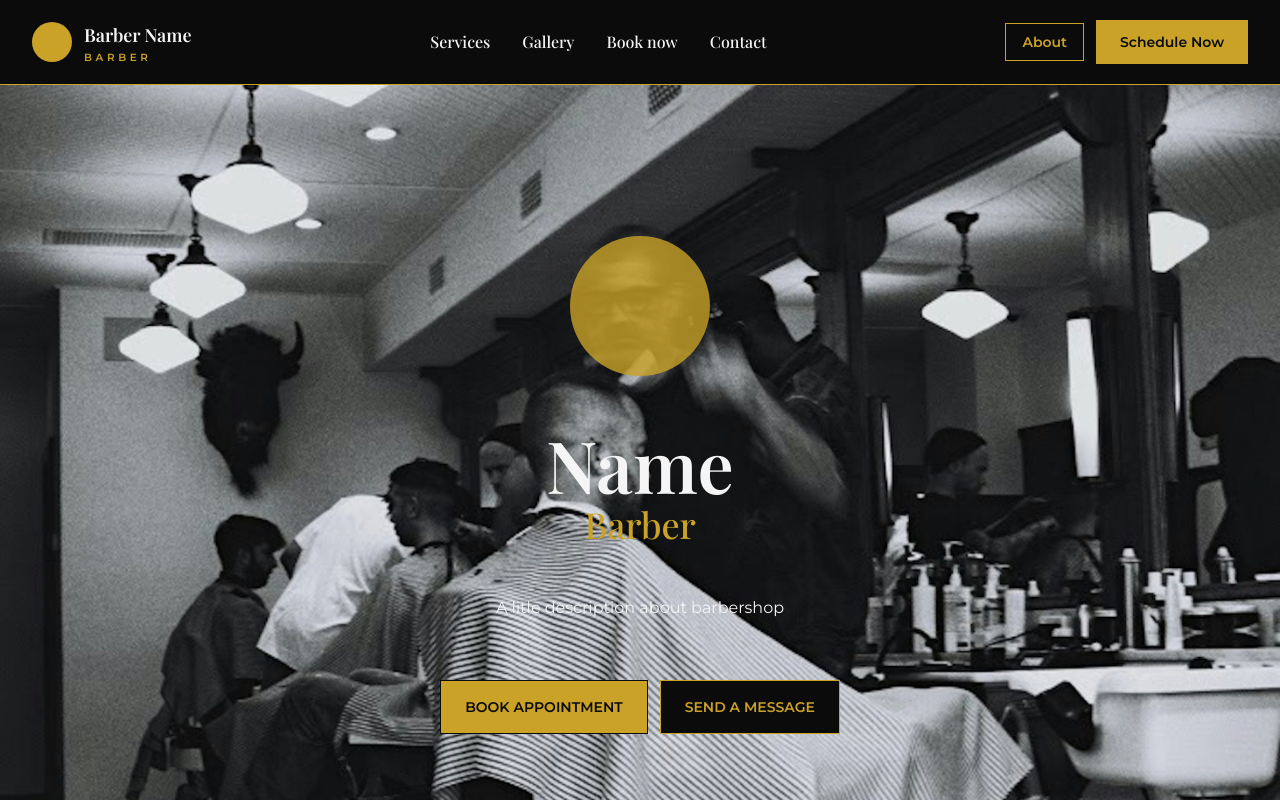
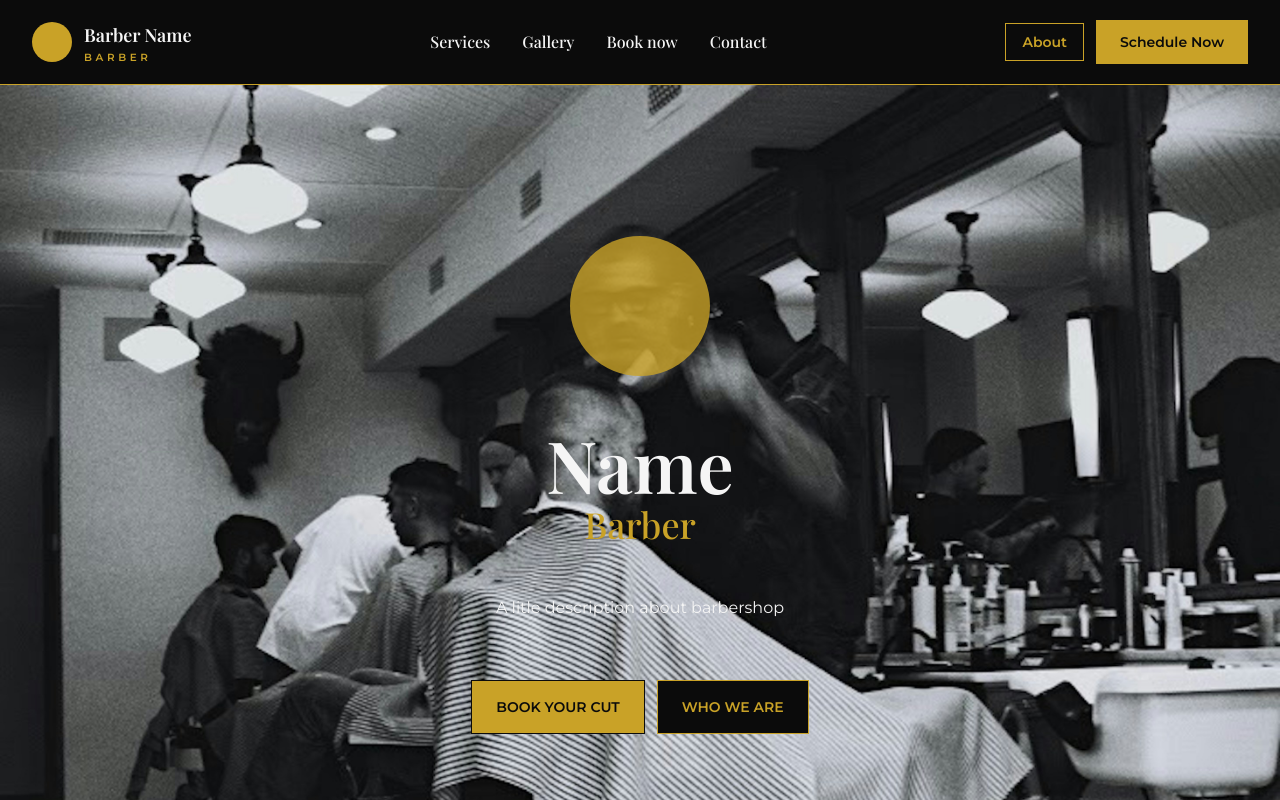
Before and after one commit to eujoao-maciel/barbershop-page, a React (Vite) app in the folder client/: page / in a window 1280 px wide. Shown: the top 800 px of the page. Built offline with nearby package versions, Linux system fonts and the light colour scheme.

Commit message:
refac: update CTA labels and links

```diff
--- a/client/src/sections/Hero.tsx
+++ b/client/src/sections/Hero.tsx
@@ -26,12 +26,18 @@ export const Hero = () => {
                 </div>
 
                 <div className="flex flex-col md:flex-row items-center gap-3">
-                    <button className="bg-gold-primary border px-6 py-4 font-sans text-sm font-semibold uppercase text-black-primary transition-colors duration-200 hover:bg-white-primary">
-                        Book appointment
-                    </button>
-                    <button className="border border-gold-primary bg-black-primary px-6 py-4 font-sans text-sm font-semibold uppercase text-gold-primary transition-colors duration-200 hover:bg-gold-primary hover:text-black-primary">
-                        Send a message
-                    </button>
+                    <a
+                        href="#booking"
+                        className="bg-gold-primary border px-6 py-4 font-sans text-sm font-semibold uppercase text-black-primary transition-colors duration-200 hover:bg-white-primary"
+                    >
+                        Book your cut
+                    </a>
+                    <a
+                        href="#about"
+                        className="border border-gold-primary bg-black-primary px-6 py-4 font-sans text-sm font-semibold uppercase text-gold-primary transition-colors duration-200 hover:bg-gold-primary hover:text-black-primary"
+                    >
+                      Who we are
+                    </a>
                 </div>
             </main>
         </section>
```
